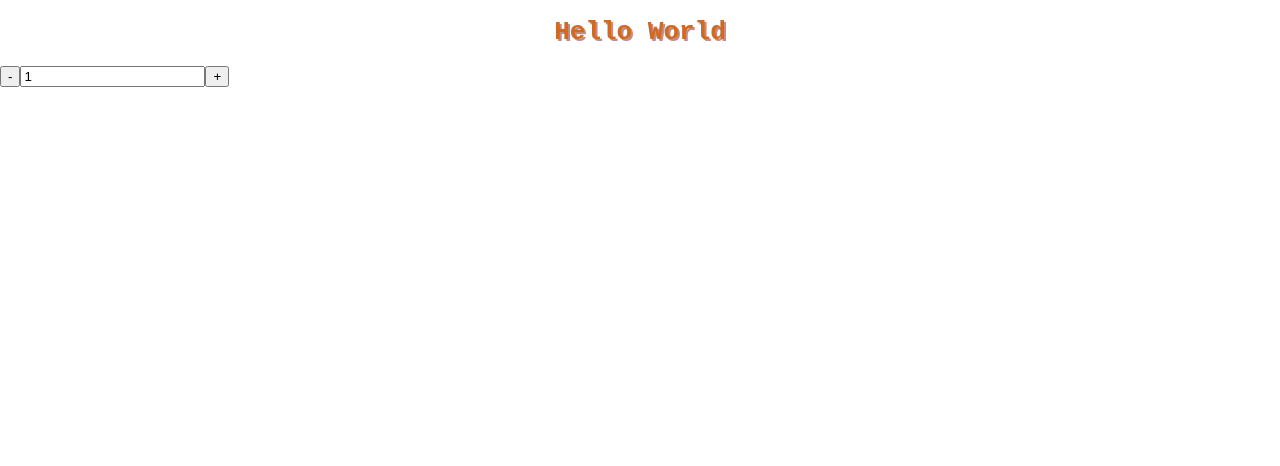
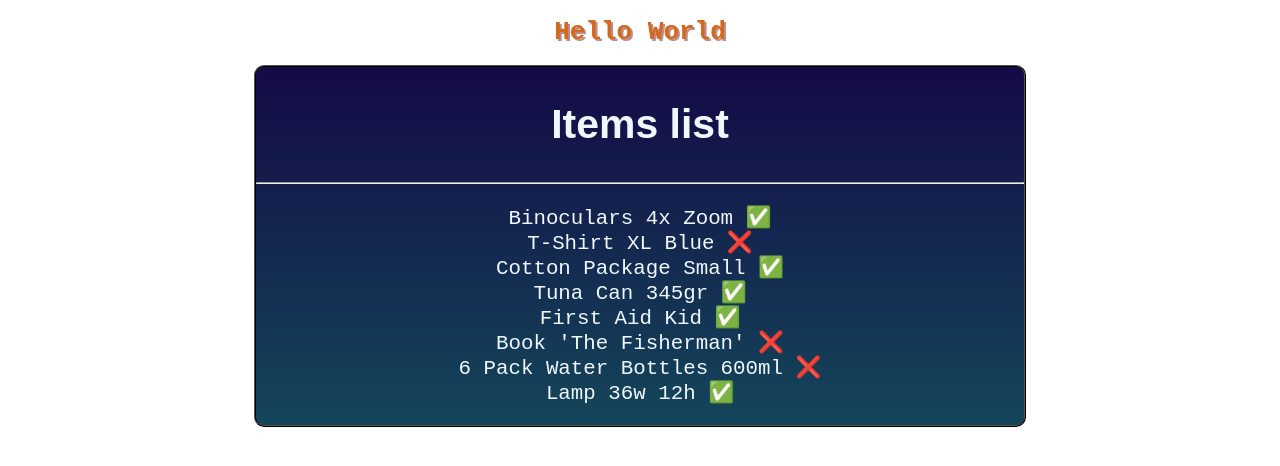
Before and after one commit to MarcoA-Pozol/FirstReactApp, a React (Create React App) app: page / in a window 1280 px wide. Shown: the top 466 px of the page. Built offline with nearby package versions, Linux system fonts and the light colour scheme.

Commit message:
First React component with props usage and conditional rendering for content

```diff
--- a/src/App.css
+++ b/src/App.css
@@ -16,3 +16,26 @@
     color: gold;
     text-shadow: 1px 1px black;
 }
+
+.items-list {
+    justify-content: center;
+    text-align: center;
+    justify-self: center;
+    width: 60%;
+    border-radius: 10px;
+    border: 2px ridge black;
+    background: linear-gradient(rgb(20, 10, 70), rgb(20, 70, 90));
+    color: aliceblue;
+    font-family: monospace;
+    font-size: 1.6em;
+}
+
+.items-list p {
+    height: 200px;
+    overflow-y: scroll;
+}
+
+.items-list h2 {
+    font-size: 1.6em;
+    font-family: sans-serif;
+}
--- a/src/App.js
+++ b/src/App.js
@@ -1,7 +1,7 @@
 // Libraries
 import React from 'react';
 // Components
-import Counter from './components/Counter.js';
+import PackageItem from './components/PackageItem.js';
 // Styles
 import "./App.css"
 
@@ -11,7 +11,23 @@ function Main() {
   return (
     <div>
       {page_title}
-      <Counter/>
+      <div className='items-list'>
+        <h2>Items list</h2>
+        <hr></hr>
+        <p>
+            <PackageItem item_name="Binoculars 4x Zoom" is_packed={true}/>
+            <PackageItem item_name="T-Shirt XL Blue" is_packed={false}/>
+            <PackageItem item_name="Cotton Package Small" is_packed={true}/>
+            <PackageItem item_name="Tuna Can 345gr" is_packed={true}/>
+            <PackageItem item_name="First Aid Kid" is_packed={true}/>
+            <PackageItem item_name="Book 'The Fisherman'" is_packed={false}/>
+            <PackageItem item_name="6 Pack Water Bottles 600ml" is_packed={false}/>
+            <PackageItem item_name="Lamp 36w 12h" is_packed={true}/>
+            <PackageItem item_name="Basic Tools Kid" is_packed={true}/>
+            <PackageItem item_name="Portable Beed" is_packed={false}/>
+        </p>
+      </div>
+
     </div>
   );
 }
--- /dev/null
+++ b/src/components/PackageItem.js
@@ -0,0 +1,12 @@
+import React from "react";
+
+function PackageItem({item_name, is_packed}) {
+
+    return (
+        <div>
+            <span>{item_name} {is_packed ? "✅" : "❌"}</span>
+        </div>
+    );
+};
+
+export default PackageItem;
```
